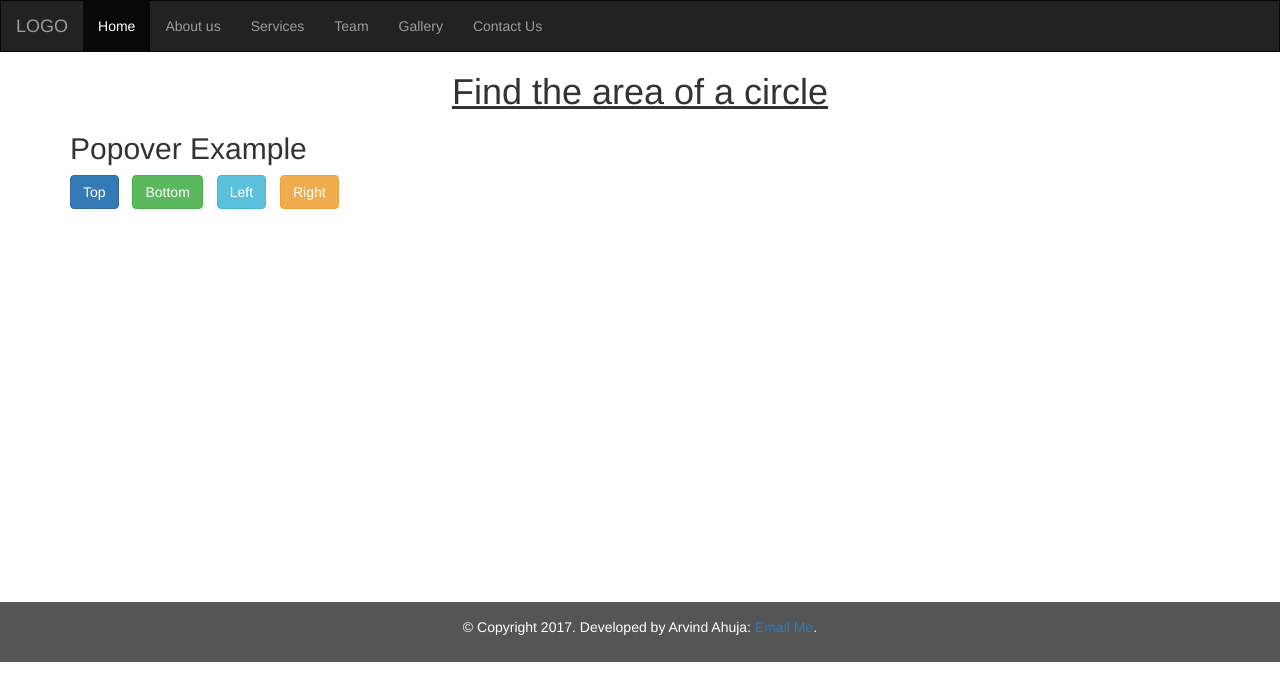
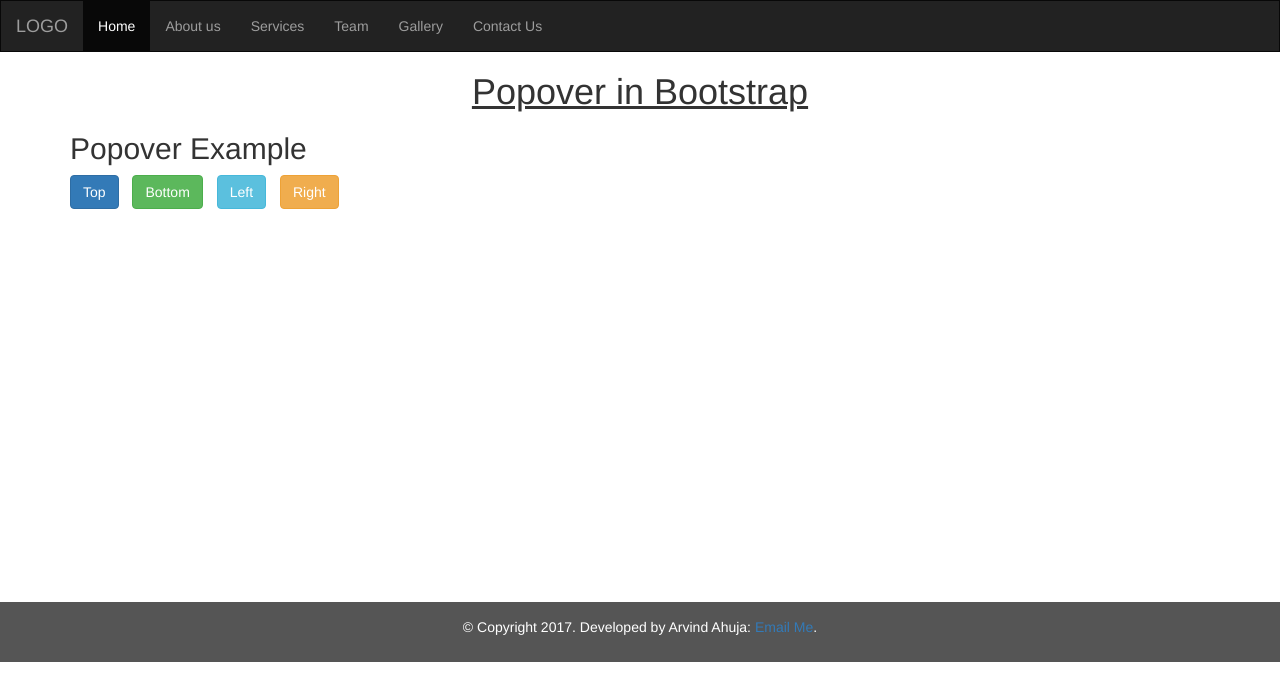
Before and after one commit to arviahuj6/frontendFundamentalsSession9Assign1, a plain HTML site: page index.html in a window 1280 px wide. Drawn offline with nearby package versions, Linux system fonts and the light colour scheme.

Commit message:
Add files via upload

```diff
--- a/index.html
+++ b/index.html
@@ -7,7 +7,7 @@
 <head>
 
 <!-- Start of Title -->
-<title>Find the area of a circle</title>
+<title>Popover in Bootstrap</title>
 
 <!-- Start of Meta-tags -->
 <meta charset="utf-8">
@@ -75,7 +75,7 @@
 
 		<!-- Start of Container -->
         <div class="container" style="height:550px;">
-        <h1 style="text-align:center"><u>Find the area of a circle</u></h1>
+        <h1 style="text-align:center"><u>Popover in Bootstrap</u></h1>
           <h2>Popover Example</h2>
           <ul class="list-inline">
 
```
